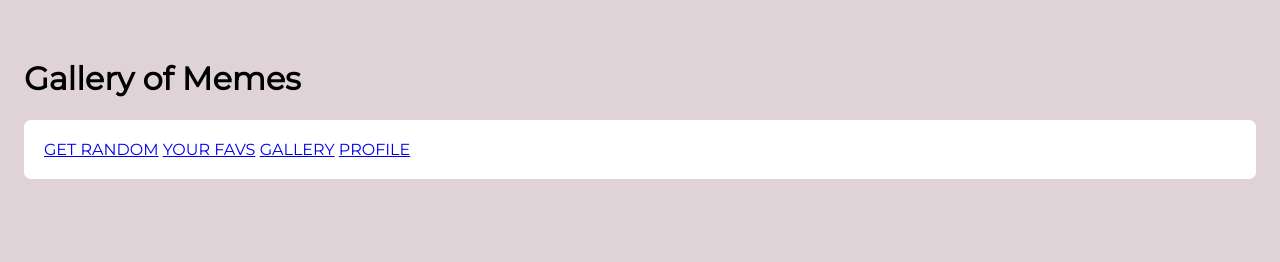
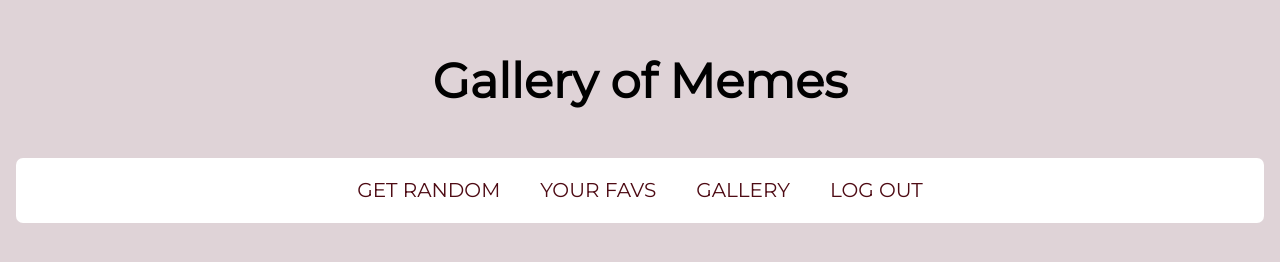
Before and after one commit to paulinaslabosz/photography-website, a website: page homepage.html in a window 1280 px wide. Drawn offline with Linux system fonts and the light colour scheme.

Commit message:
add styles for basic part of website and animation for navigation

```diff
--- a/_variables.scss
+++ b/_variables.scss
@@ -1,4 +1,5 @@
 $brown: #5f5449;
+$darkRed: #4e0b14;
 $darkPink: #9b6a6c;
 $pink: #f1e2e5;
 $opal: #CEDFD9;
--- a/homepage.html
+++ b/homepage.html
@@ -19,7 +19,7 @@
         <a class="page__navigation--link" href="#">GET RANDOM</a>
         <a class="page__navigation--link" href="#">YOUR FAVS</a>
         <a class="page__navigation--link" href="#">GALLERY</a>
-        <a class="page__navigation--link" href="#">PROFILE</a>
+        <a class="page__navigation--link" href="#">LOG OUT</a>
     </nav>
 
 
--- a/homepage.scss
+++ b/homepage.scss
@@ -5,11 +5,15 @@ body {
   background-color: $light;
   font-family: "Montserrat";
   box-sizing: border-box;
-  padding: 30px 16px 16px 16px;
+  padding: 20px 16px 16px 16px;
+  margin: 0;
 }
 
 .heading {
-
+  font-size: 48px;
+  text-align: center;
+  padding-bottom: 16px;
+  color: black;
 }
 
 .page {
@@ -18,7 +22,20 @@ body {
   border-radius: 7px;
 
   &__navigation {
+    display: flex;
+    justify-content: center;
+
     &--link {
+      margin: 0 20px 0 20px;
+      text-align: center;
+      font-size: 20px;
+      text-decoration: none;
+      border-bottom: 1px solid transparent;
+      color: $darkRed;
+      transition: border-bottom 1s;
+      &:hover {
+        border-bottom: 1px solid $darkRed;
+      }
     }
   }
 }
```
Also changed, not shown: homepage.css.
